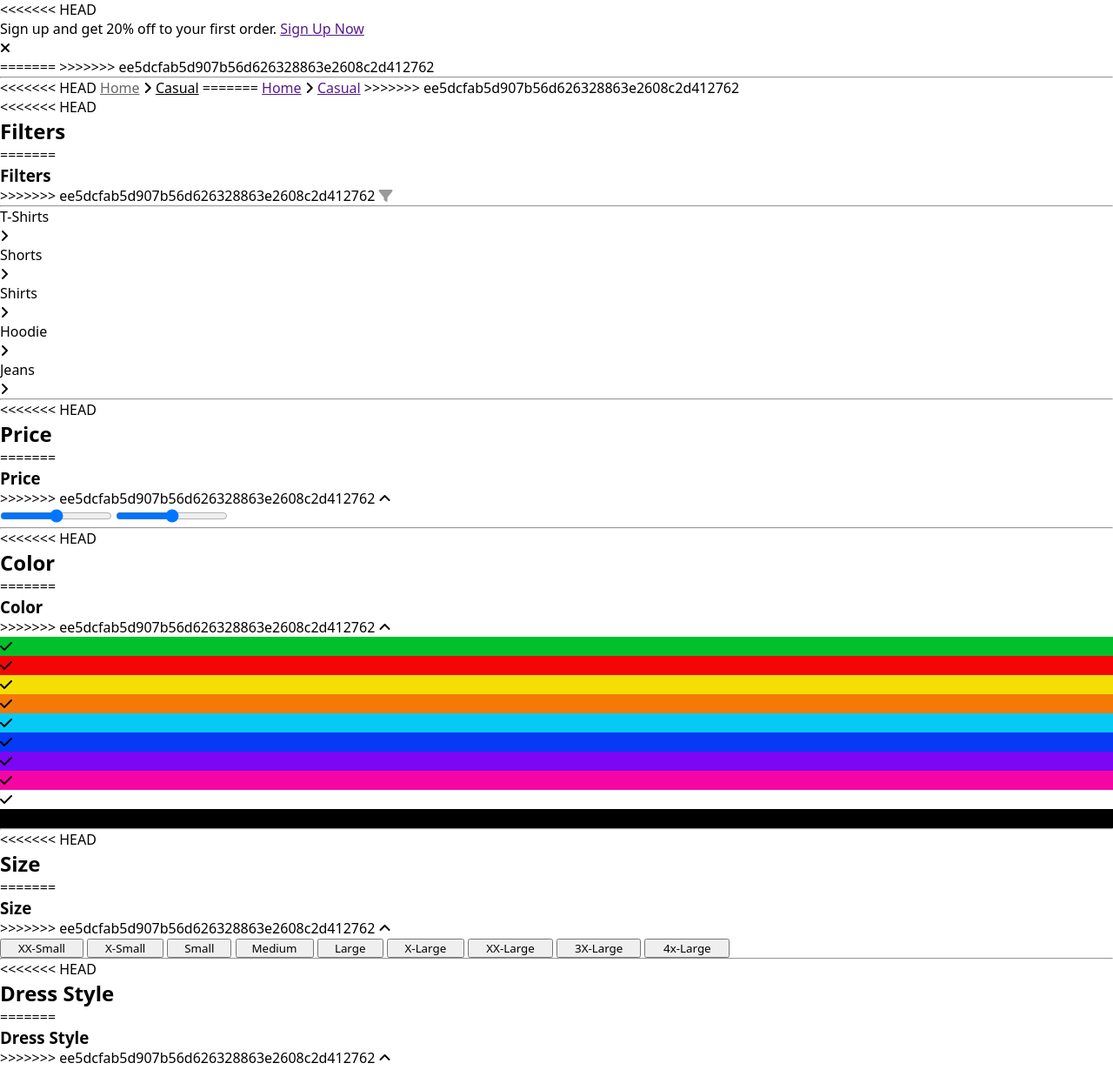
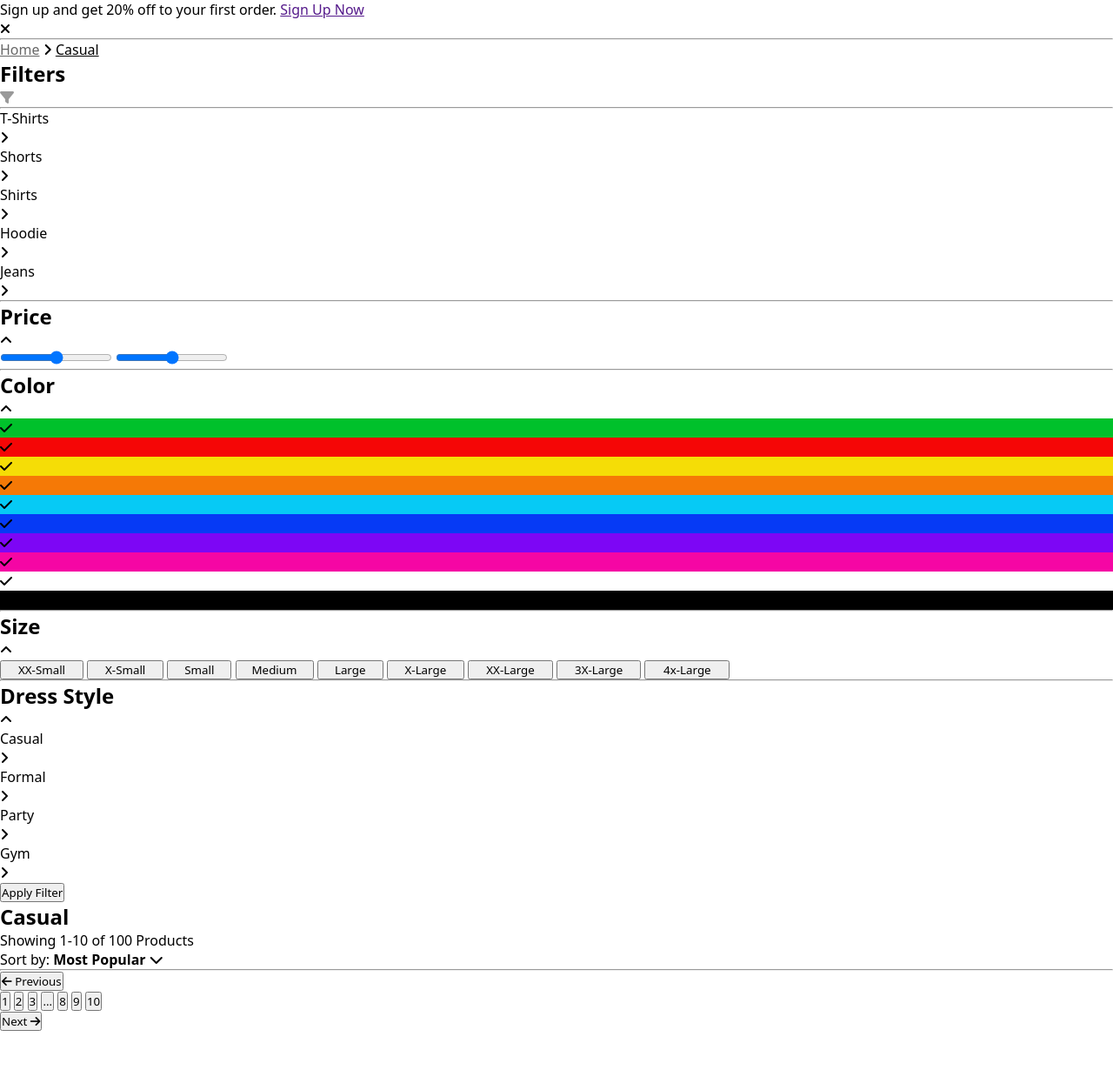
Before and after one commit to BerdiyevQodirbek/github-intro, a plain HTML site: page category.html in a window 1280 px wide. Shown: the top 1230 px of the page at 87% size. After the commit the page ends 1185 px from the top, so only its background shows below. Drawn offline with Linux system fonts and the light colour scheme.

Commit message:
checkpoint

```diff
--- a/category.html
+++ b/category.html
@@ -15,7 +15,6 @@
     />
   </head>
   <body>
-<<<<<<< HEAD
     <article>
       <div class="article">
         <div class="a-c1"></div>
@@ -27,32 +26,20 @@
         </div>
       </div>
     </article>
-=======
->>>>>>> ee5dcfab5d907b56d626328863e2608c2d412762
     <header></header>
     <hr/>
     <nav>
       <div class="nav">
-<<<<<<< HEAD
         <a href="" style='color: #00000099;'>Home</a>
         <i class="fa-solid fa-angle-right"></i>
         <a href="" style='color: #000000;'>Casual</a>
-=======
-        <a href="">Home</a>
-        <i class="fa-solid fa-angle-right"></i>
-        <a href="">Casual</a>
->>>>>>> ee5dcfab5d907b56d626328863e2608c2d412762
       </div>
     </nav>
     <main>
       <div class="main">
         <div class="filters">
           <div class="f-intro">
-<<<<<<< HEAD
             <h2>Filters</h2>
-=======
-            <h3>Filters</h3>
->>>>>>> ee5dcfab5d907b56d626328863e2608c2d412762
             <i class="fa-solid fa-filter" style='color: #00000066;'></i>
           </div>
           <hr/>
@@ -81,11 +68,7 @@
           <hr/>
           <div class="f-price">
             <div class="f-price-h">
-<<<<<<< HEAD
               <h2>Price</h2>
-=======
-              <h3>Price</h3>
->>>>>>> ee5dcfab5d907b56d626328863e2608c2d412762
               <i class="fa-solid fa-angle-up"></i>
             </div>
             <div class="f-price_range">
@@ -96,11 +79,7 @@
           <hr/>
           <div class="f-color">
             <div class="f-color-h">
-<<<<<<< HEAD
               <h2>Color</h2>
-=======
-              <h3>Color</h3>
->>>>>>> ee5dcfab5d907b56d626328863e2608c2d412762
               <i class="fa-solid fa-angle-up"></i>
             </div>
             <div class="f-colors">
@@ -139,11 +118,7 @@
           <hr/>
           <div class="f-size">
             <div class="f-size-h">
-<<<<<<< HEAD
               <h2>Size</h2>
-=======
-              <h3>Size</h3>
->>>>>>> ee5dcfab5d907b56d626328863e2608c2d412762
               <i class="fa-solid fa-angle-up"></i>
             </div>
             <div class="f-sizes" style='justify-content: flex-start;'>
@@ -161,11 +136,7 @@
           <hr/>
           <div class="f-dress_style">
             <div class="f-dress_style-h">
-<<<<<<< HEAD
               <h2>Dress Style</h2>
-=======
-              <h3>Dress Style</h3>
->>>>>>> ee5dcfab5d907b56d626328863e2608c2d412762
               <i class="fa-solid fa-angle-up"></i>
             </div>
             <div class="f-dress_styles">
@@ -189,7 +160,6 @@
           </div>
           <button id='f-btn'>Apply Filter</button>
         </div>
-<<<<<<< HEAD
         <aside>
           <div class="a-header">
             <h1>Casual</h1>
@@ -225,18 +195,9 @@
           </div>
         </aside>
       </div>
-=======
-        <div class="casual"></div>
-      </div>
-      <aside></aside>
->>>>>>> ee5dcfab5d907b56d626328863e2608c2d412762
     </main>
     <footer>
       <div class="footer"></div>
     </footer>
   </body>
-<<<<<<< HEAD
 </html>
-=======
-</html>
->>>>>>> ee5dcfab5d907b56d626328863e2608c2d412762
```
